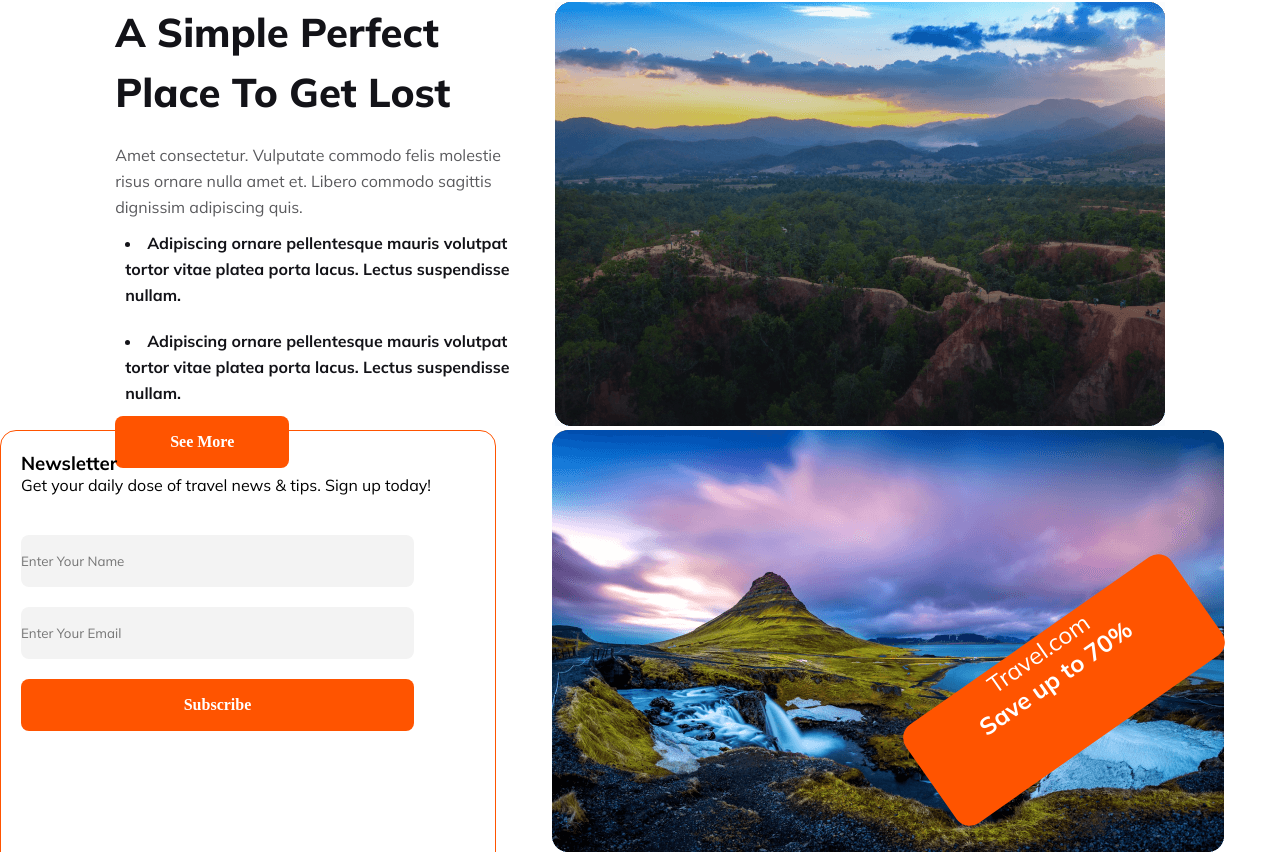
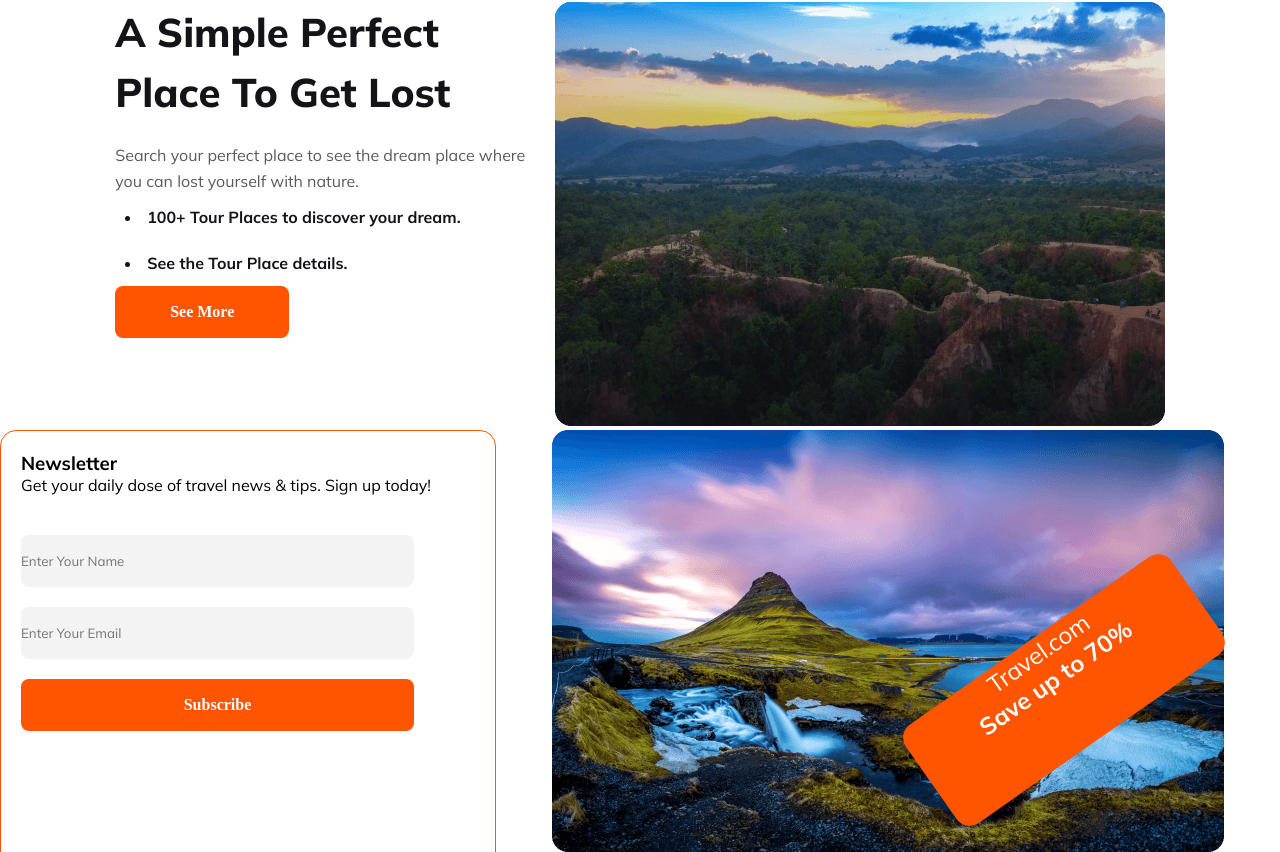
Before and after one commit to mohammedjasim69/B9A2-Nafis-Travel-And-Tours, a plain HTML site: page index.html in a window 1280 px wide. Shown: the part 5541-6393 px from the top of the page. Drawn offline with Linux system fonts and the light colour scheme.

Commit message:
Dolor Test Replace

```diff
--- a/index.html
+++ b/index.html
@@ -214,11 +214,9 @@
   <section class="place">
     <div class="place-content">
       <h2>A Simple Perfect Place To Get Lost</h2>
-      <p>Amet consectetur. Vulputate commodo felis
-        molestie risus  ornare nulla amet et.
-        Libero commodo sagittis dignissim adipiscing quis.</p>
-        <li>Adipiscing ornare pellentesque mauris volutpat tortor vitae platea porta lacus. Lectus suspendisse nullam.</li>
-        <li>Adipiscing ornare pellentesque mauris volutpat tortor vitae platea porta lacus. Lectus suspendisse nullam.</li>
+      <p>Search your perfect place to see the dream place where you can lost yourself with nature.</p>
+        <li>100+ Tour Places to discover your dream.</li>
+        <li>See the Tour Place details.</li>
       <button>See More</button>
     </div>
     <div class="place-img">
```
